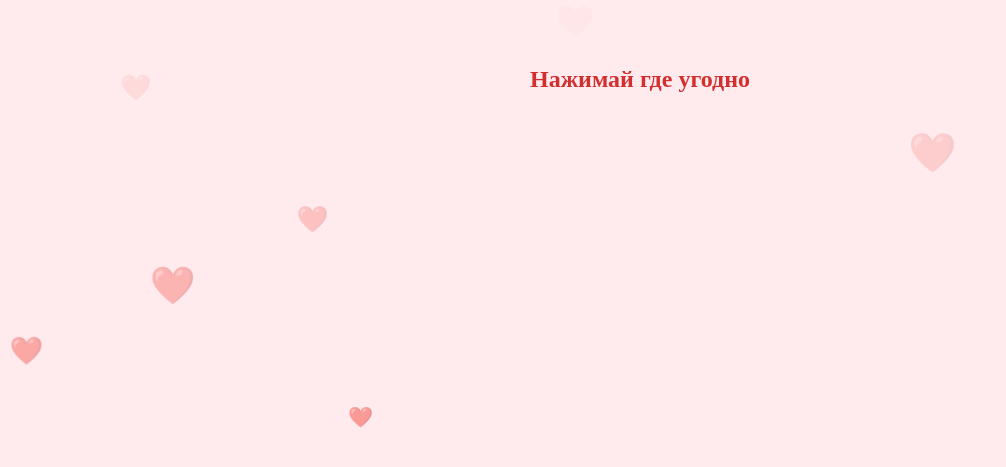
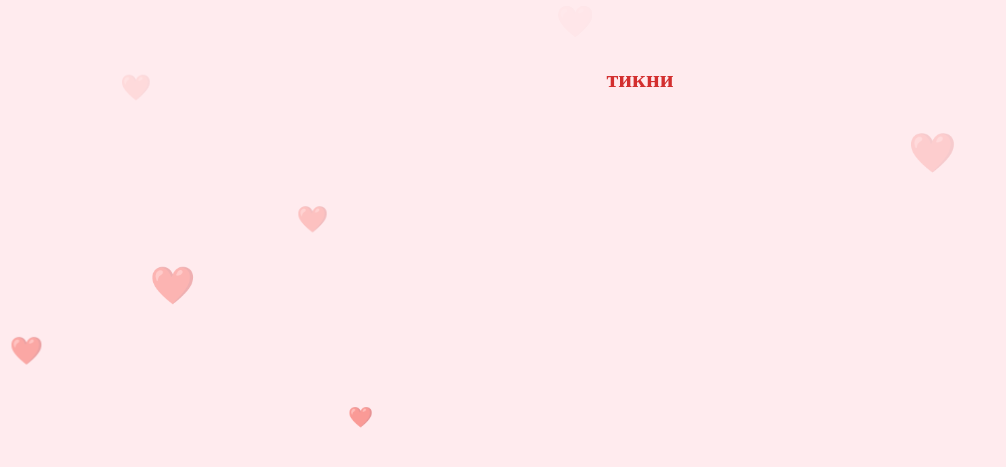
Before and after one commit to Dima-Babenko/tg_botyara, a plain HTML site: page index.html in a window 1280 px wide. Shown: the part 321-788 px from the top of the page, without its empty margins (0-1006 px from the left). Drawn offline with Linux system fonts and the light colour scheme.

Commit message:
Add files via upload

```diff
--- a/index.html
+++ b/index.html
@@ -46,7 +46,7 @@
     </style>
 </head>
 <body>
-    <div class="message">Нажимай где угодно</div>
+    <div class="message">тикни</div>
 
     <script>
         function createHeart() {
```
